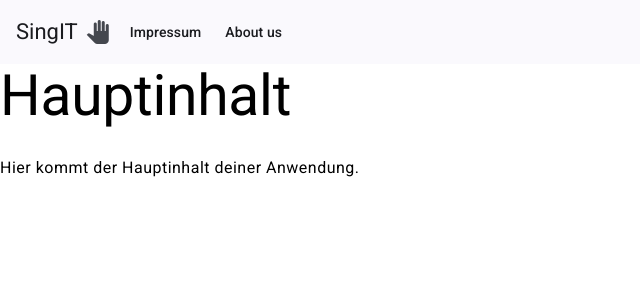
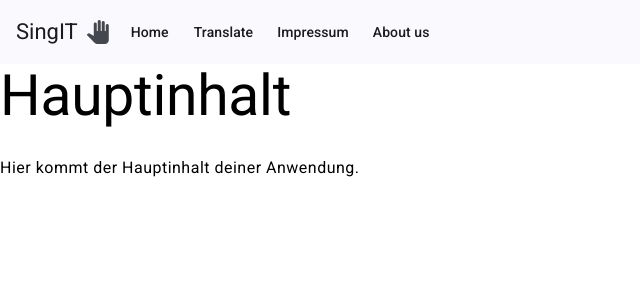
Before and after one commit to Studien-Shrooms/Sign-Vision-App, an Angular app in the folder SignVision/SignVisionApp/: page / in a window 1280 px wide. Shown: the top 300 px of the page, without its empty margins (0-640 px from the left). Built offline with nearby package versions, Linux system fonts and the light colour scheme.

Commit message:
add missing pages

```diff
--- a/SignVision/SignVisionApp/src/app/app.component.html
+++ b/SignVision/SignVisionApp/src/app/app.component.html
@@ -4,6 +4,12 @@
     <mat-icon>pan_tool</mat-icon>
   </button>
   <ng-container *ngIf="!isSmallScreen; else mobileMenu">
+    <button mat-button aria-label="Home" (click)="showsHomePage()">
+      Home
+    </button>
+    <button mat-button aria-label="Translate" (click)="showsTranslation()">
+      Translate
+    </button>
     <button mat-button aria-label="Impressum" (click)="showsImpressum()">
       Impressum
     </button>
@@ -17,6 +23,12 @@
       <mat-icon>menu</mat-icon>
     </button>
     <mat-menu #menu="matMenu">
+      <button mat-menu-item aria-label="Home" (click)="showsHomePage()">
+        Home
+      </button>
+      <button mat-menu-item aria-label="Translate" (click)="showsTranslation()">
+        Translate
+      </button>
       <button mat-menu-item aria-label="Impressum" (click)="showsImpressum()">
         Impressum
       </button>
@@ -27,7 +39,7 @@
   </ng-template>
 </mat-toolbar>
 
-<div>
+<div *ngIf="this.showHome == true">
     <h1>Hauptinhalt</h1>
     <p>Hier kommt der Hauptinhalt deiner Anwendung.</p>
   </div>
@@ -37,3 +49,6 @@
 <div *ngIf="this.showAboutPage == true">
   <app-about-us></app-about-us>
 </div>
+<div *ngIf="this.translationPage == true">
+  <app-translation-page></app-translation-page>
+</div>
--- a/SignVision/SignVisionApp/src/app/app.component.ts
+++ b/SignVision/SignVisionApp/src/app/app.component.ts
@@ -9,14 +9,14 @@ import { BreakpointObserver, Breakpoints } from '@angular/cdk/layout';
   standalone:false
 })
 export class AppComponent {
-  title = 'SignVisionApp';
-  showSideMenue = false;
+  title = 'Sign Vision App';
   showImpressum = false;
   showAboutPage = false;
   opensidenav = false;
+  translationPage = false;
   translationview = false;
-  showApp = true;
   isSmallScreen = false;
+  showHome = true;
 
   constructor(private breakpointObserver: BreakpointObserver) {
     this.breakpointObserver.observe([Breakpoints.Handset]).subscribe(result => {
@@ -26,14 +26,23 @@ export class AppComponent {
   hidePages() {
     this.showImpressum = false;
     this.showAboutPage = false;
+    this.translationPage = false;
+    this.showHome = false;
   }
   showsImpressum() {
     this.hidePages()
     this.showImpressum = true;
   }
+  showsTranslation() {
+    this.hidePages()
+    this.translationPage = true;
+  }
   showsAboutPage(){
     this.hidePages()
     this.showAboutPage = true;
   }
-
+  showsHomePage(){
+    this.hidePages()
+    this.showHome = true;
+  }
 }
--- a/SignVision/SignVisionApp/src/app/app.module.ts
+++ b/SignVision/SignVisionApp/src/app/app.module.ts
@@ -11,13 +11,15 @@ import {MatToolbarModule} from '@angular/material/toolbar';
 import { MatMenuModule } from '@angular/material/menu';
 import { LayoutModule } from '@angular/cdk/layout';
 import { AboutUsComponent } from './about-us/about-us.component';
+import { TranslationPageComponent } from './translation-page/translation-page.component';
 
 
 @NgModule({
   declarations: [
     AppComponent,
     ImpressumComponent,
-    AboutUsComponent
+    AboutUsComponent,
+    TranslationPageComponent
   ],
   imports: [
     BrowserModule,
--- /dev/null
+++ b/SignVision/SignVisionApp/src/app/translation-page/translation-page.component.html
@@ -0,0 +1 @@
+<p>translation-page works!</p>
```
Also changed, not shown: SignVision/SignVisionApp/src/app/translation-page/translation-page.component.ts (added, +10 -0 lines), SignVision/SignVisionApp/src/app/translation-page/translation-page.component.css (added), 1 other file (tests, documents, lock files or other folders).
